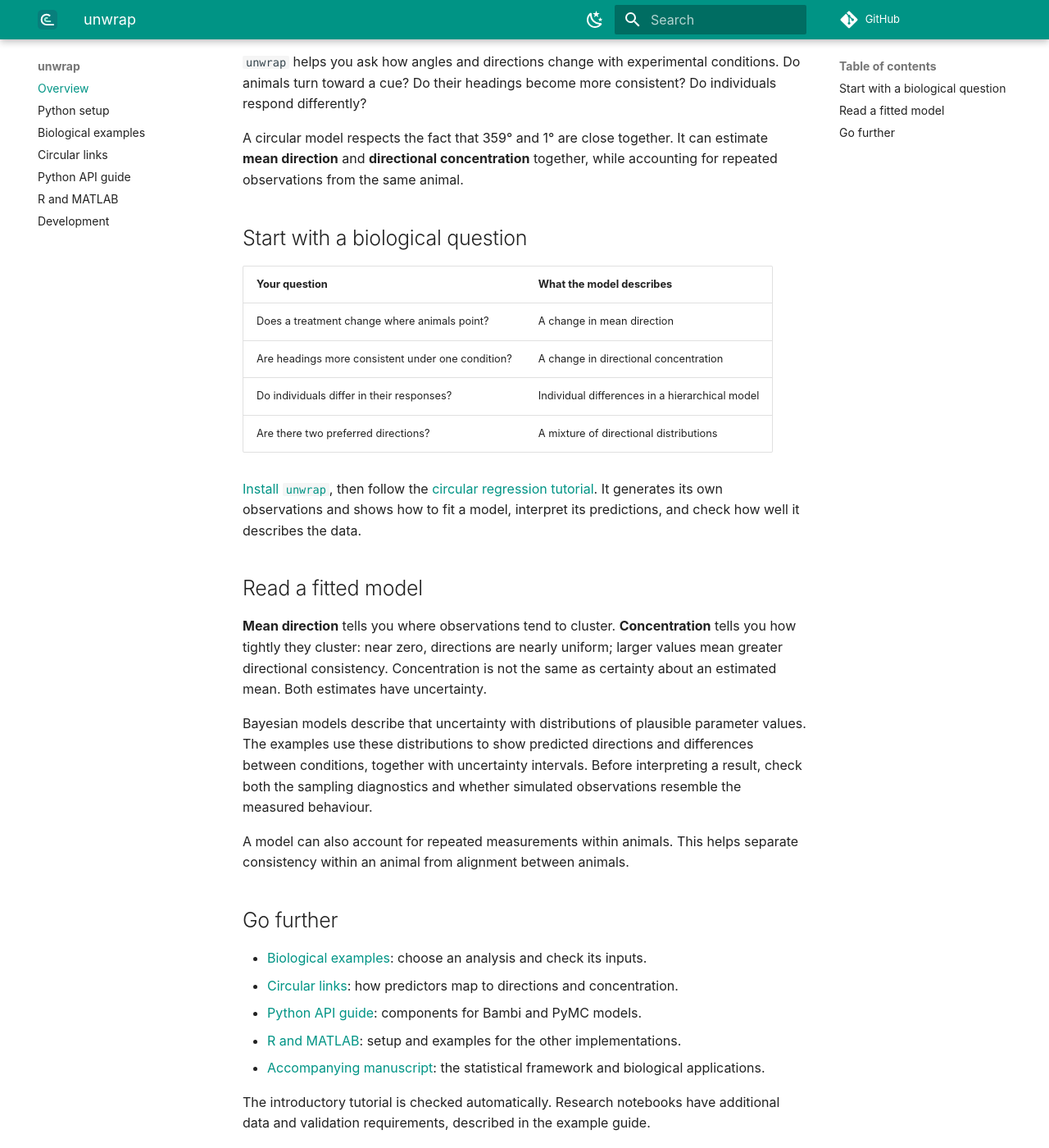
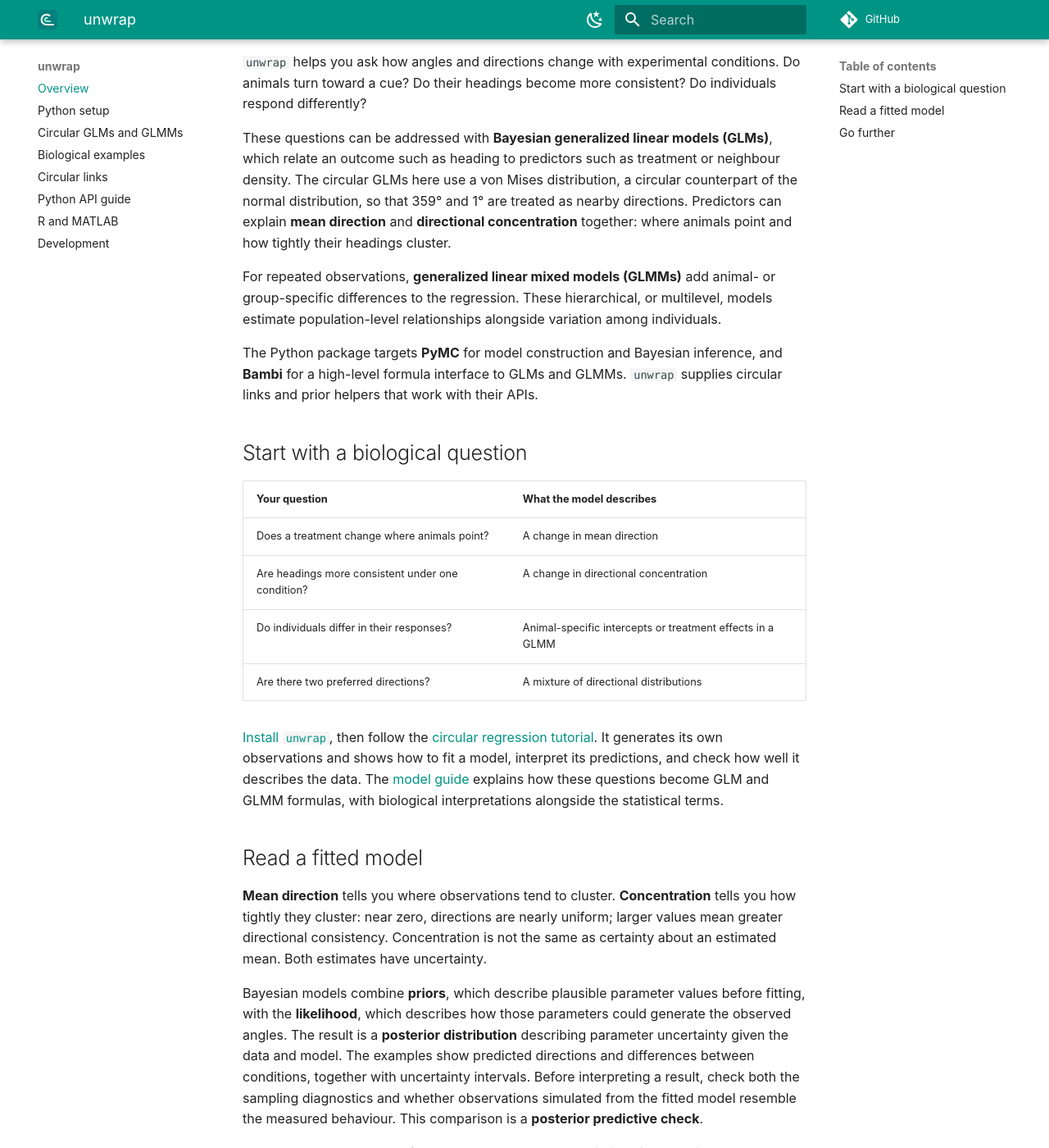
Before and after one commit to jgraving/unwrap, an MkDocs documentation site: the page built from docs/index.md, in a window 1280 px wide and 1400 px high, scrolled down 339 px. Shown: the whole window at 82% size. Built offline with MkDocs 1.6.1 and Material for MkDocs 9.7.7, drawn with Linux system fonts in a browser that asks for light colours; comment, search, counter and statistics services are not loaded; some of the changed text lies outside the part shown.

Commit message:
docs: connect biological questions to circular GLMs and GLMMs (#23)

```diff
--- a/docs/index.md
+++ b/docs/index.md
@@ -11,9 +11,22 @@ title: unwrap
 conditions. Do animals turn toward a cue? Do their headings become more
 consistent? Do individuals respond differently?
 
-A circular model respects the fact that 359° and 1° are close together.
-It can estimate **mean direction** and **directional concentration** together,
-while accounting for repeated observations from the same animal.
+These questions can be addressed with **Bayesian generalized linear models
+(GLMs)**, which relate an outcome such as heading to predictors such as
+treatment or neighbour density. The circular GLMs here use a von Mises
+distribution, a circular counterpart of the normal distribution, so that 359° and 1° are
+treated as nearby directions. Predictors can explain **mean direction** and
+**directional concentration** together: where animals point and how tightly
+their headings cluster.
+
+For repeated observations, **generalized linear mixed models (GLMMs)** add
+animal- or group-specific differences to the regression. These hierarchical,
+or multilevel, models estimate population-level relationships alongside
+variation among individuals.
+
+The Python package targets **PyMC** for model construction and Bayesian
+inference, and **Bambi** for a high-level formula interface to GLMs and GLMMs.
+`unwrap` supplies circular links and prior helpers that work with their APIs.
 
 ## Start with a biological question
 
@@ -21,13 +34,15 @@ while accounting for repeated observations from the same animal.
 | --- | --- |
 | Does a treatment change where animals point? | A change in mean direction |
 | Are headings more consistent under one condition? | A change in directional concentration |
-| Do individuals differ in their responses? | Individual differences in a hierarchical model |
+| Do individuals differ in their responses? | Animal-specific intercepts or treatment effects in a GLMM |
 | Are there two preferred directions? | A mixture of directional distributions |
 
 [Install `unwrap`](getting-started.md), then follow the
 [circular regression tutorial](https://github.com/jgraving/unwrap/blob/main/notebooks/circular_regression.ipynb).
 It generates its own observations and shows how to fit a model, interpret its
 predictions, and check how well it describes the data.
+The [model guide](models.md) explains how these questions become GLM and GLMM
+formulas, with biological interpretations alongside the statistical terms.
 
 ## Read a fitted model
 
@@ -36,18 +51,23 @@ tells you how tightly they cluster: near zero, directions are nearly uniform;
 larger values mean greater directional consistency. Concentration is not the
 same as certainty about an estimated mean. Both estimates have uncertainty.
 
-Bayesian models describe that uncertainty with distributions of plausible
-parameter values. The examples use these distributions to show predicted
-directions and differences between conditions, together with uncertainty
+Bayesian models combine **priors**, which describe plausible parameter values
+before fitting, with the **likelihood**, which describes how those parameters
+could generate the observed angles. The result is a **posterior distribution**
+describing parameter uncertainty given the data and model. The examples show
+predicted directions and differences between conditions, together with uncertainty
 intervals. Before interpreting a result, check both the sampling diagnostics
-and whether simulated observations resemble the measured behaviour.
+and whether observations simulated from the fitted model resemble the measured
+behaviour. This comparison is a **posterior predictive check**.
 
-A model can also account for repeated measurements within animals. This helps
-separate consistency within an animal from alignment between animals.
+A GLMM can also account for repeated measurements within animals. This helps
+separate consistency within an animal from alignment between animals: animals
+can each hold a steady heading while pointing in different directions.
 
 ## Go further
 
 - [Biological examples](examples.md): choose an analysis and check its inputs.
+- [Circular GLMs and GLMMs](models.md): connect biological questions to model formulas.
 - [Circular links](links.md): how predictors map to directions and concentration.
 - [Python API guide](api.md): components for Bambi and PyMC models.
 - [R and MATLAB](languages.md): setup and examples for the other implementations.
--- a/mkdocs.yml
+++ b/mkdocs.yml
@@ -1,6 +1,6 @@
 site_name: unwrap
 site_url: https://jgraving.github.io/unwrap/
-site_description: Bayesian circular regression with Bambi and PyMC
+site_description: Bayesian circular GLMs and GLMMs with PyMC and Bambi
 repo_url: https://github.com/jgraving/unwrap
 edit_uri: blob/main/docs/
 theme:
@@ -36,6 +36,7 @@ markdown_extensions:
 nav:
   - Overview: index.md
   - Python setup: getting-started.md
+  - Circular GLMs and GLMMs: models.md
   - Biological examples: examples.md
   - Circular links: links.md
   - Python API guide: api.md
```
Also changed, not shown: README.md (+43 -17 lines), docs/api.md (+11 -2 lines), docs/examples.md (+9 -1 lines), docs/getting-started.md (+9 -3 lines), docs/links.md (+14 -4 lines), docs/models.md (added, +131 -0 lines).
